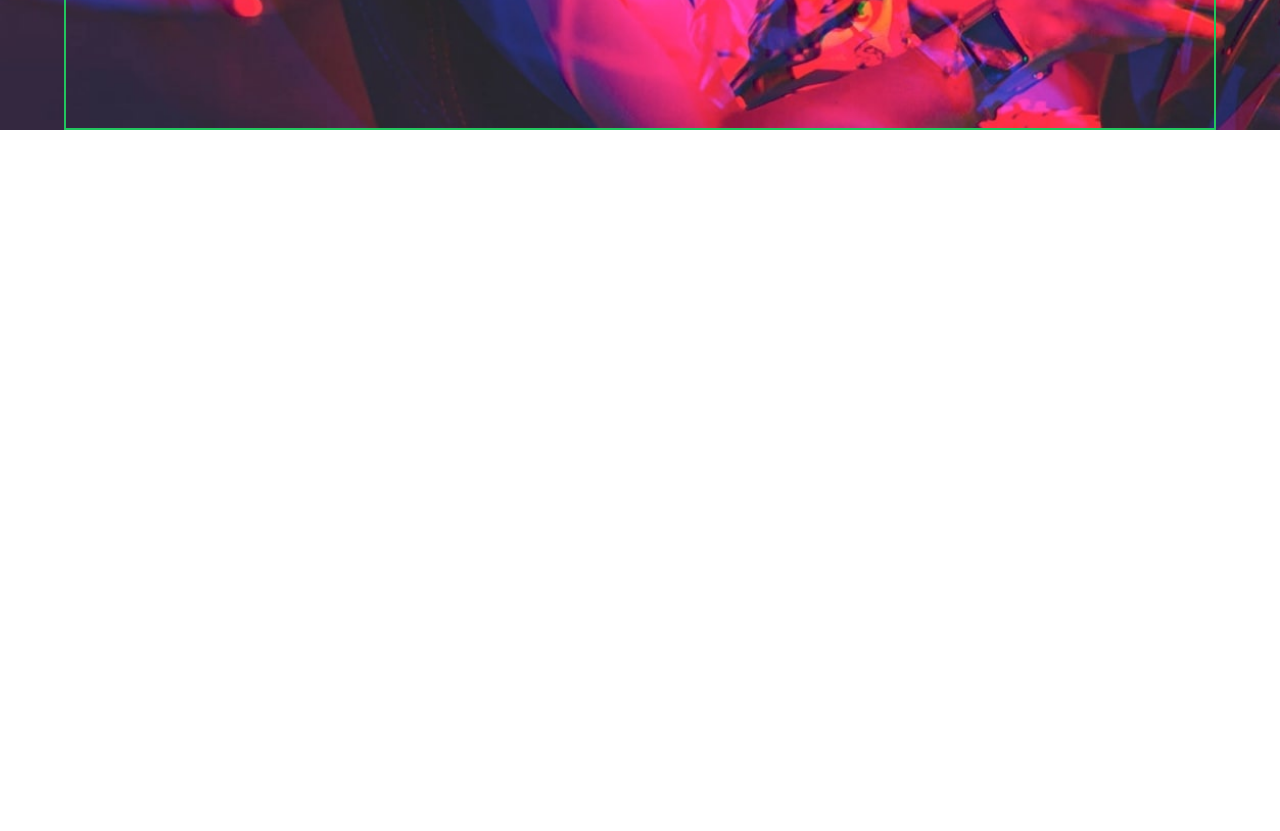
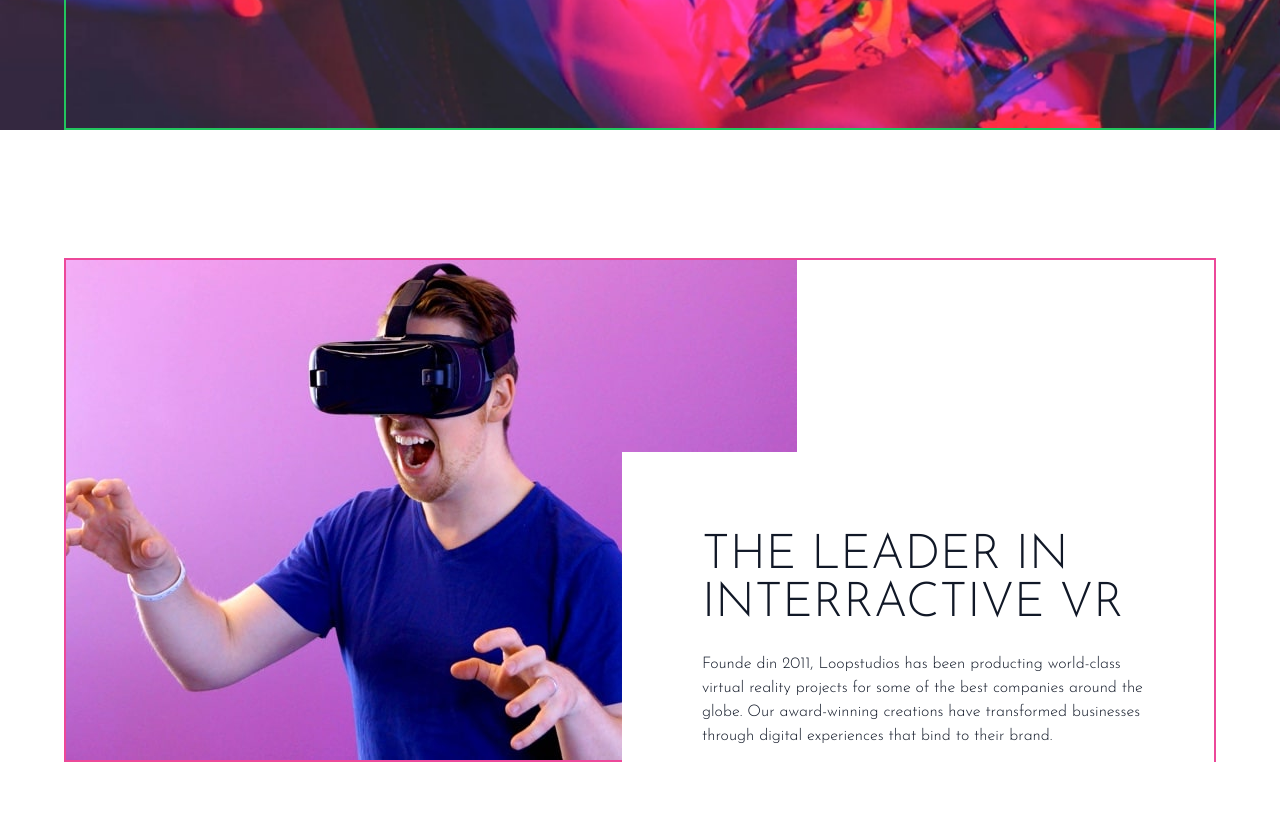
Before and after one commit to alexangria1992/loopstudios-landing-page, a website: page index.html in a window 1280 px wide. Shown: the part 534-1365 px from the top of the page. Before the commit the page ends 800 px from the top, so only its background shows below. Drawn offline with Linux system fonts and the light colour scheme.

Commit message:
feature Section

```diff
--- a/index.html
+++ b/index.html
@@ -70,5 +70,33 @@
         </div>
       </div>
     </section>
+
+    <!-- Feature Section -->
+    <section id="feature">
+      <!-- Feature Container -->
+      <div
+        class="relative container flex flex-col max-w-6xl mx-auto my-32 px-6 text-gray-900 md:flex-row md:px-0 border-2 border-pink-500"
+      >
+        <!-- Image -->
+        <img src="images/desktop/image-interactive.jpg" alt="" />
+
+        <!-- Text-container -->
+        <div
+          class="top-48 pr-0 bg-white md:absolute md:right-0 md:py-20 md:pl-20"
+        >
+          <h2
+            class="max-w-lg mt-10 mb-6 font-sans text-4xl text-center text-gray-900 uppercase md:text-5xl md:mt-0 md:text-left"
+          >
+            The leader in interractive VR
+          </h2>
+          <p class="max-w-md text-center md:text-left">
+            Founde din 2011, Loopstudios has been producting world-class virtual
+            reality projects for some of the best companies around the globe.
+            Our award-winning creations have transformed businesses through
+            digital experiences that bind to their brand.
+          </p>
+        </div>
+      </div>
+    </section>
   </body>
 </html>
```
Also changed, not shown: css/style.css, images/desktop/image-interactive.jpg (added), images/mobile/image-curiosity.jpg (renamed from images/mobile/image-curiosity (1).jpg).
